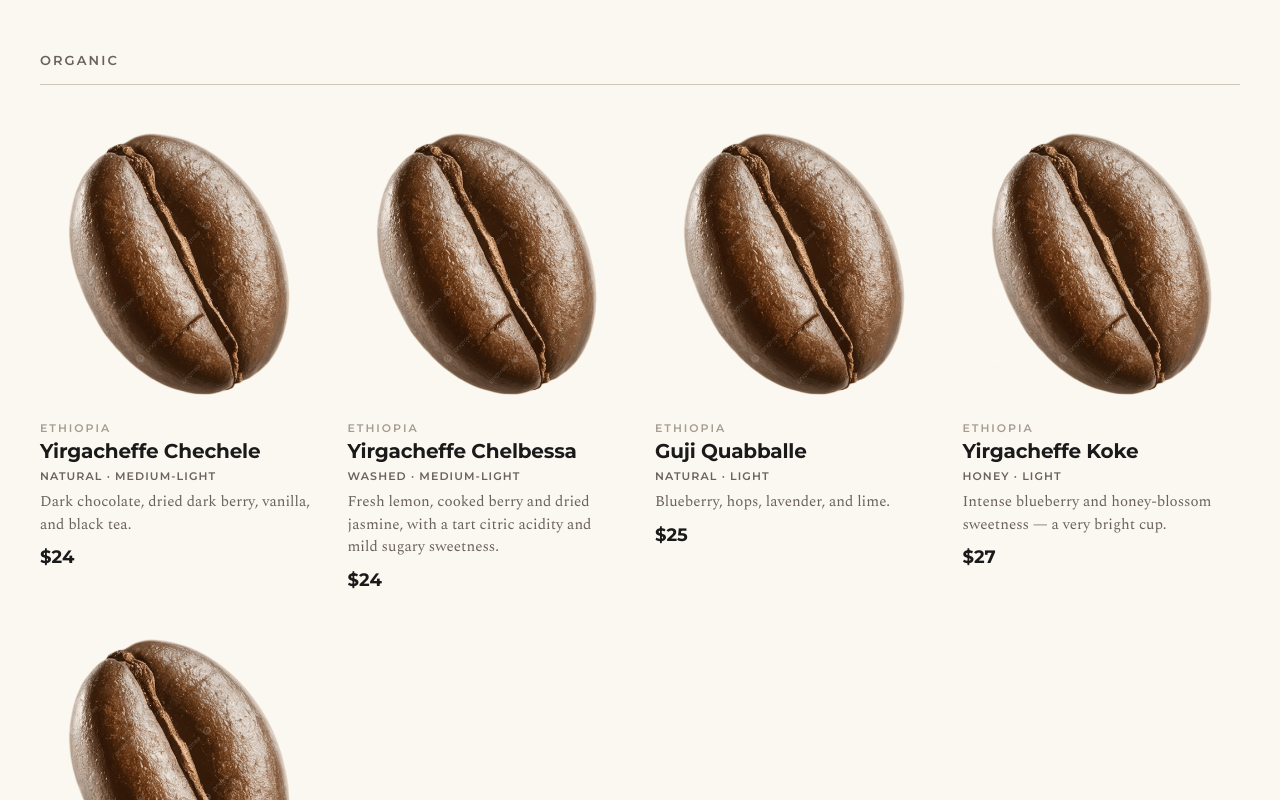
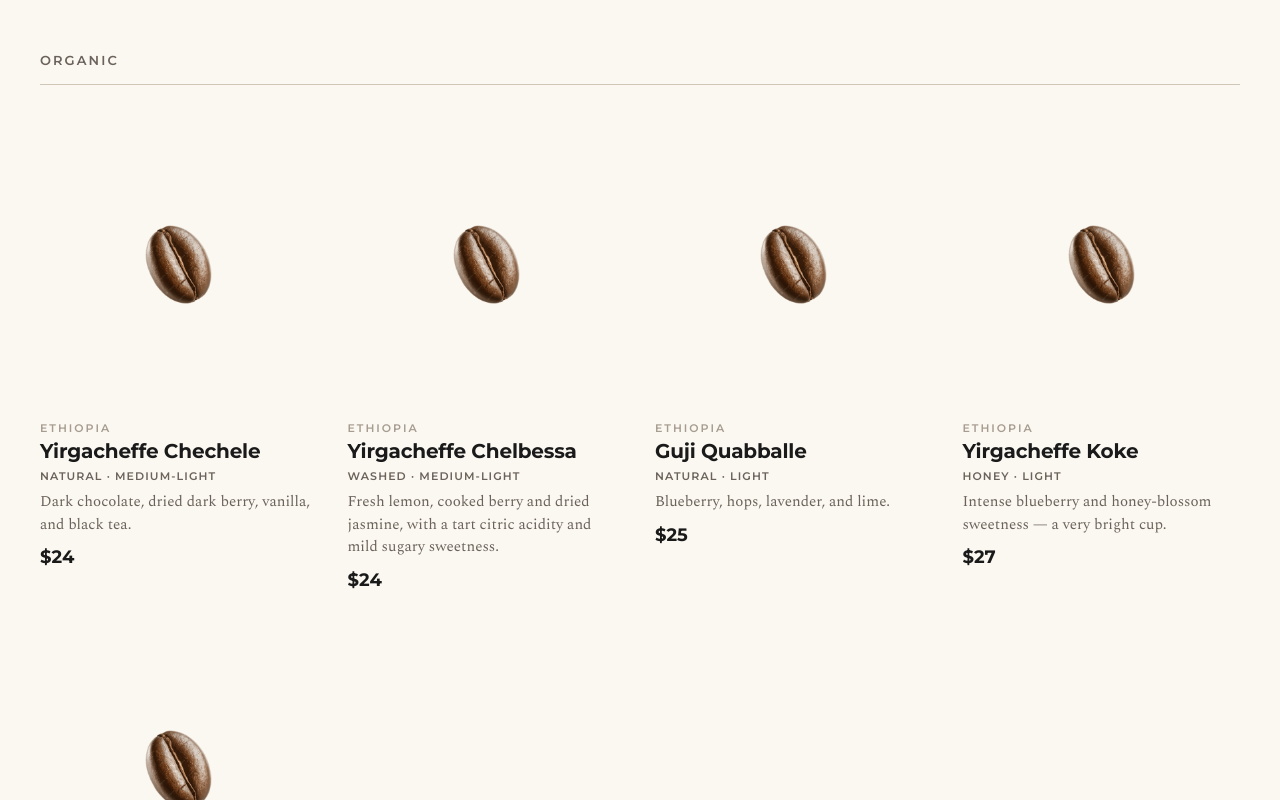
Before and after one commit to outlawcam/coffee, a React (Vite) app: page / in a window 1280 px wide. Shown: the part 940-1740 px from the top of the page. Built offline with nearby package versions, Linux system fonts and the light colour scheme.

Commit message:
Shrink coffee bean placeholder to 30% of card (70% smaller)
Center the bean in a 30%-width box within the card's square image area so it
renders at 30% of its former size, per request.

Co-Authored-By: Claude Opus 4.8 (1M context) <noreply@anthropic.com>

```diff
--- a/src/sections/Products.jsx
+++ b/src/sections/Products.jsx
@@ -4,8 +4,10 @@ import React from 'react';
 function CoffeeCard({ c }) {
   return (
     <div style={{ display: 'flex', flexDirection: 'column' }}>
-      <div style={{ width: '100%', aspectRatio: '1 / 1', borderRadius: 'var(--radius-md)', overflow: 'hidden' }}>
-        <image-slot id={`land-${c.id}`} shape="rect" fit="contain" src="/assets/bean-placeholder-50.png" placeholder={`${c.region} — bean or region photo`}></image-slot>
+      <div style={{ width: '100%', aspectRatio: '1 / 1', borderRadius: 'var(--radius-md)', overflow: 'hidden', display: 'flex', alignItems: 'center', justifyContent: 'center' }}>
+        <div style={{ width: '30%', aspectRatio: '1 / 1' }}>
+          <image-slot id={`land-${c.id}`} shape="rect" fit="contain" src="/assets/bean-placeholder-50.png" placeholder={`${c.region} — bean or region photo`}></image-slot>
+        </div>
       </div>
       <div style={{ display: 'flex', flexDirection: 'column', gap: 8, padding: '18px 0 0' }}>
         <div>
```
